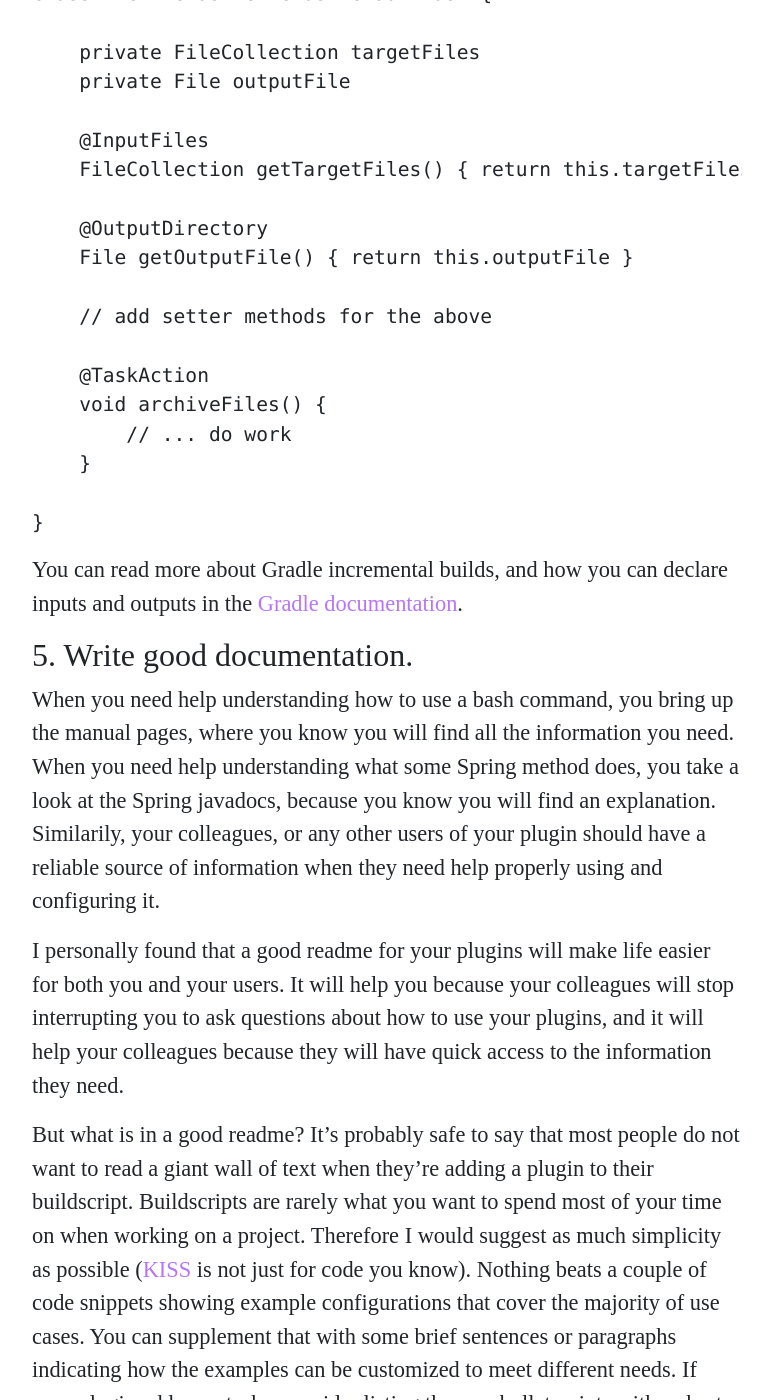
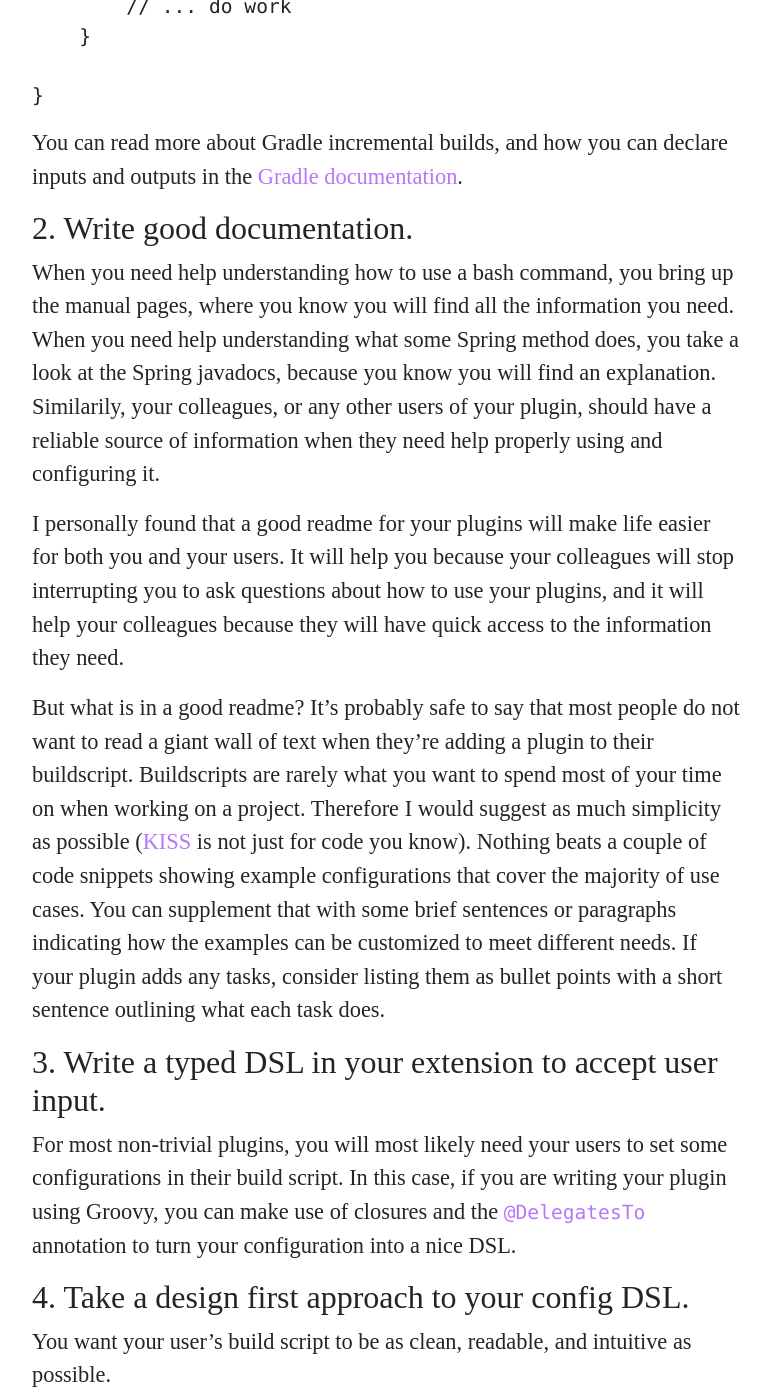
Before and after one commit to purpledevcat/purpledevcat.github.io, a Jekyll site: the page built from _posts/2018-2-15-5-things-you-can-do-to-make-your-gradle-plugin-better.md, in a window 1280 px wide and 1400 px high, scrolled down 2186 px. Shown: the whole window, without its empty margins (253-1026 px from the left). Built offline with Jekyll 4.4.1, drawn with Linux system fonts in a browser that asks for light colours; nearby versions of some CDN libraries; comment, search, counter and statistics services are not loaded; some of the changed text lies outside the part shown.

Commit message:
Reorder points

```diff
--- a/_posts/2018-2-15-5-things-you-can-do-to-make-your-gradle-plugin-better.md
+++ b/_posts/2018-2-15-5-things-you-can-do-to-make-your-gradle-plugin-better.md
@@ -55,9 +46,18 @@ class ArchiveTask extends DefaultTask {
 
 You can read more about Gradle incremental builds, and how you can declare inputs and outputs in the [Gradle documentation](https://docs.gradle.org/current/userguide/more_about_tasks.html#sec:up_to_date_checks).
 
-## 5. Write good documentation.
-When you need help understanding how to use a bash command, you bring up the manual pages, where you know you will find all the information you need. When you need help understanding what some Spring method does, you take a look at the Spring javadocs, because you know you will find an explanation. Similarily, your colleagues, or any other users of your plugin should have a reliable source of information when they need help properly using and configuring it.
+## 2. Write good documentation.
+When you need help understanding how to use a bash command, you bring up the manual pages, where you know you will find all the information you need. When you need help understanding what some Spring method does, you take a look at the Spring javadocs, because you know you will find an explanation. Similarily, your colleagues, or any other users of your plugin, should have a reliable source of information when they need help properly using and configuring it.
 
 I personally found that a good readme for your plugins will make life easier for both you and your users. It will help you because your colleagues will stop interrupting you to ask questions about how to use your plugins, and it will help your colleagues because they will have quick access to the information they need.
 
 But what is in a good readme? It's probably safe to say that most people do not want to read a giant wall of text when they're adding a plugin to their buildscript. Buildscripts are rarely what you want to spend most of your time on when working on a project. Therefore I would suggest as much simplicity as possible ([KISS](https://www.wikiwand.com/en/KISS_principle) is not just for code you know). Nothing beats a couple of code snippets showing example configurations that cover the majority of use cases. You can supplement that with some brief sentences or paragraphs indicating how the examples can be customized to meet different needs. If your plugin adds any tasks, consider listing them as bullet points with a short sentence outlining what each task does.
+
+## 3. Write a typed DSL in your extension to accept user input.
+For most non-trivial plugins, you will most likely need your users to set some configurations in their build script. In this case, if you are writing your plugin using Groovy, you can make use of closures and the [`@DelegatesTo`](http://docs.groovy-lang.org/docs/latest/html/documentation/core-domain-specific-languages.html#section-delegatesto) annotation to turn your configuration into a nice DSL.
+
+## 4. Take a design first approach to your config DSL.
+You want your user's build script to be as clean, readable, and intuitive as possible.
+
+## 5. Print out helpful error messages.
+You don't want your users to have to dig through your code and a stracktrace.
```
Also changed, not shown: other parts of _posts/2018-2-15-5-things-you-can-do-to-make-your-gradle-plugin-better.md (+2 -11 lines).
